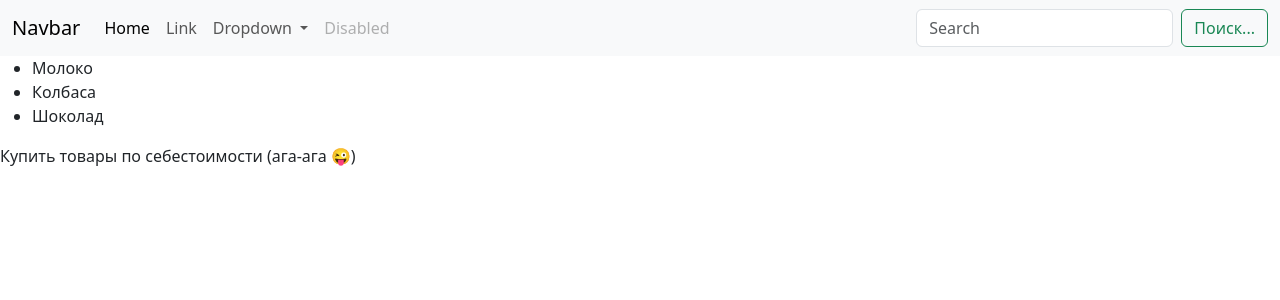
After one commit to Ryize/FinTechLessons, a Django app: page /products/ in a window 1280 px wide. The commit adds this page. Shown: the top 300 px of the page. Run offline with Django 5.2, Linux system fonts and the light colour scheme.

Commit message:
feat: Добавлены разделение на главные и подключаемые шаблоны

```diff
--- /dev/null
+++ b/templates/base/header.html
@@ -0,0 +1,47 @@
+<nav class="navbar navbar-expand-lg bg-body-tertiary">
+    <div class="container-fluid">
+        <a class="navbar-brand" href="#">Navbar</a>
+        <button class="navbar-toggler" type="button" data-bs-toggle="collapse"
+                data-bs-target="#navbarSupportedContent"
+                aria-controls="navbarSupportedContent" aria-expanded="false"
+                aria-label="Toggle navigation">
+            <span class="navbar-toggler-icon"></span>
+        </button>
+        <div class="collapse navbar-collapse" id="navbarSupportedContent">
+            <ul class="navbar-nav me-auto mb-2 mb-lg-0">
+                <li class="nav-item">
+                    <a class="nav-link active" aria-current="page" href="#">Home</a>
+                </li>
+                <li class="nav-item">
+                    <a class="nav-link" href="#">Link</a>
+                </li>
+                <li class="nav-item dropdown">
+                    <a class="nav-link dropdown-toggle" href="#" role="button"
+                       data-bs-toggle="dropdown" aria-expanded="false">
+                        Dropdown
+                    </a>
+                    <ul class="dropdown-menu">
+                        <li><a class="dropdown-item" href="#">Action</a></li>
+                        <li><a class="dropdown-item" href="#">Another
+                            action</a></li>
+                        <li>
+                            <hr class="dropdown-divider">
+                        </li>
+                        <li><a class="dropdown-item" href="#">Something else
+                            here</a></li>
+                    </ul>
+                </li>
+                <li class="nav-item">
+                    <a class="nav-link disabled"
+                       aria-disabled="true">Disabled</a>
+                </li>
+            </ul>
+            <form class="d-flex" role="search">
+                <input class="form-control me-2" type="search"
+                       placeholder="Search" aria-label="Search"/>
+                <button class="btn btn-outline-success" type="submit">Поиск...
+                </button>
+            </form>
+        </div>
+    </div>
+</nav>
--- /dev/null
+++ b/templates/base/standart.html
@@ -0,0 +1,22 @@
+<!DOCTYPE html>
+<html lang="en">
+<head>
+    <meta charset="UTF-8">
+    <title>{% block title %}Главная страница {% endblock %}</title>
+    <link href="https://cdn.jsdelivr.net/npm/bootstrap@5.3.8/dist/css/bootstrap.min.css"
+          rel="stylesheet"
+          integrity="sha384-sRIl4kxILFvY47J16cr9ZwB07vP4J8+LH7qKQnuqkuIAvNWLzeN8tE5YBujZqJLB"
+          crossorigin="anonymous">
+</head>
+<body>
+{% include 'base/header.html' %}
+
+{% block gl %}
+Главная страница!
+{% endblock %}
+
+<script src="https://cdn.jsdelivr.net/npm/bootstrap@5.3.8/dist/js/bootstrap.bundle.min.js"
+        integrity="sha384-FKyoEForCGlyvwx9Hj09JcYn3nv7wiPVlz7YYwJrWVcXK/BmnVDxM+D2scQbITxI"
+        crossorigin="anonymous"></script>
+</body>
+</html>
--- /dev/null
+++ b/user_account/templates/user_account/products.html
@@ -0,0 +1,14 @@
+{% extends 'base/standart.html' %}
+
+{% block title %}
+    Страница товаров
+{% endblock %}
+
+{% block gl %}
+    <ul>
+    <li>Молоко</li>
+    <li>Колбаса</li>
+    <li>Шоколад</li>
+    </ul>
+    Купить товары по себестоимости (ага-ага 😜)
+{% endblock %}
--- a/user_account/urls.py
+++ b/user_account/urls.py
@@ -1,9 +1,10 @@
 from django.urls import path
 
-from user_account.views import index
+from user_account.views import index, products
 
 urlpatterns = [
     path('', index),
+    path('products/', products),
 ]
 
 # Главный urls + urls каждой страницы
--- a/user_account/views.py
+++ b/user_account/views.py
@@ -3,3 +3,7 @@ from django.shortcuts import render
 
 def index(request):
     return render(request, 'user_account/index.html')
+
+
+def products(request):
+    return render(request, 'user_account/products.html')
```
Also changed, not shown: user_account/templates/user_account/index.html (+1 -10 lines).
